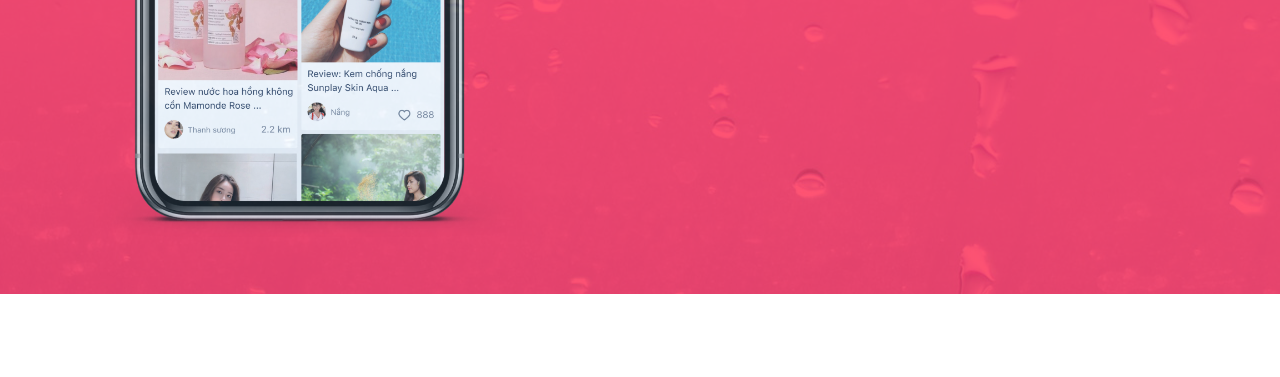
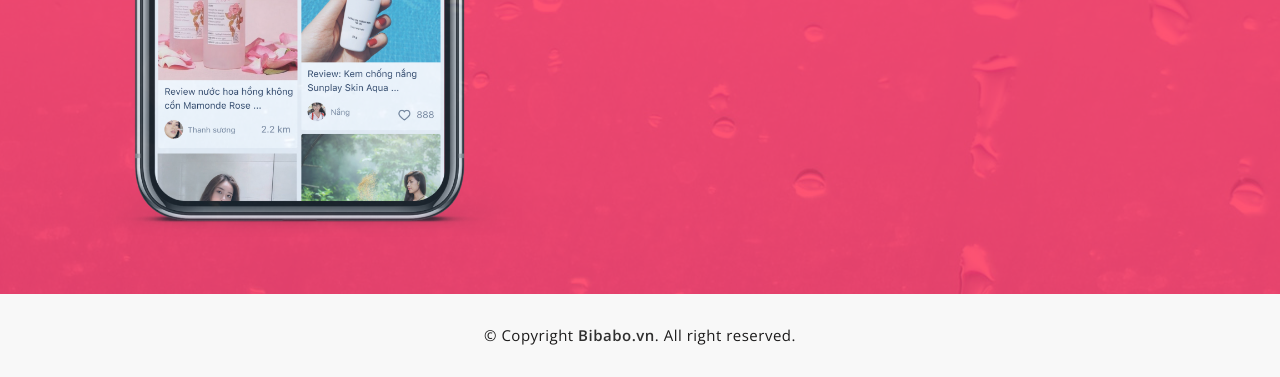
Before and after one commit to thanhhai217/onelp, a plain HTML site: page index.html in a window 1280 px wide. Shown: the part 598-975 px from the top of the page. Before the commit the page ends 892 px from the top, so only its background shows below. Drawn offline with nearby package versions, Linux system fonts and the light colour scheme.

Commit message:
Update index.html

```diff
--- a/index.html
+++ b/index.html
@@ -110,7 +110,16 @@
 
 
 	</main>
+		<!-- Start footer -->
+	<footer id="mu-footer" role="contentinfo">
+			<div class="container">
+				<div class="mu-footer-area">
+					<p class="mu-copy-right">&copy; Copyright <a rel="nofollow" href="http://bibabo.vn">Bibabo.vn</a>. All right reserved.</p>
+				</div>
+			</div>
 
+	</footer>
+	<!-- End footer -->
 
 
 
```
